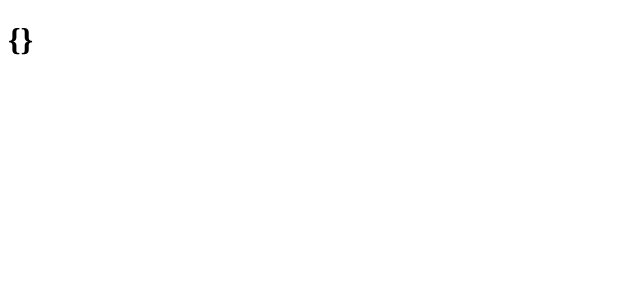
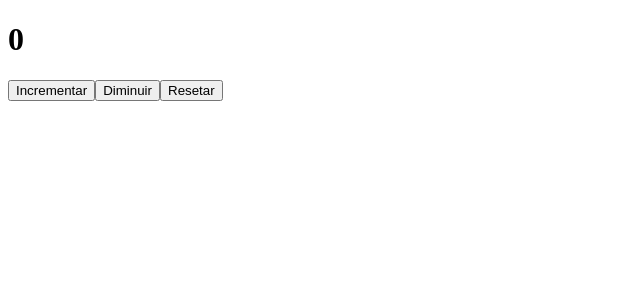
Before and after one commit to TakayukiKomatsu/cataline-vue, a Vue app: page / in a window 1280 px wide. Shown: the top 300 px of the page, without its empty margins (0-640 px from the left). Built offline with nearby package versions, Linux system fonts and the light colour scheme.

Commit message:
lesson about methods

```diff
--- a/src/App.vue
+++ b/src/App.vue
@@ -1,19 +1,29 @@
 <template>
-  <h1>{{ person }}</h1>
+  <h1>{{ count }}</h1>
+
+  <button @click="increment">Incrementar</button>
+  <button @click="decrease">Diminuir</button>
+  <button @click="reset">Resetar</button>
 </template>
 
 <script lang="ts">
 import { defineComponent } from 'vue'
 
-interface Person {
-  name: string
-  age: number
-}
-
 export default defineComponent({
   data() {
     return {
-      person: {} as Person
+      count: 0
+    }
+  },
+  methods: {
+    increment() {
+      this.count++
+    },
+    decrease() {
+      this.count--
+    },
+    reset() {
+      this.count = 0
     }
   }
 })
```
